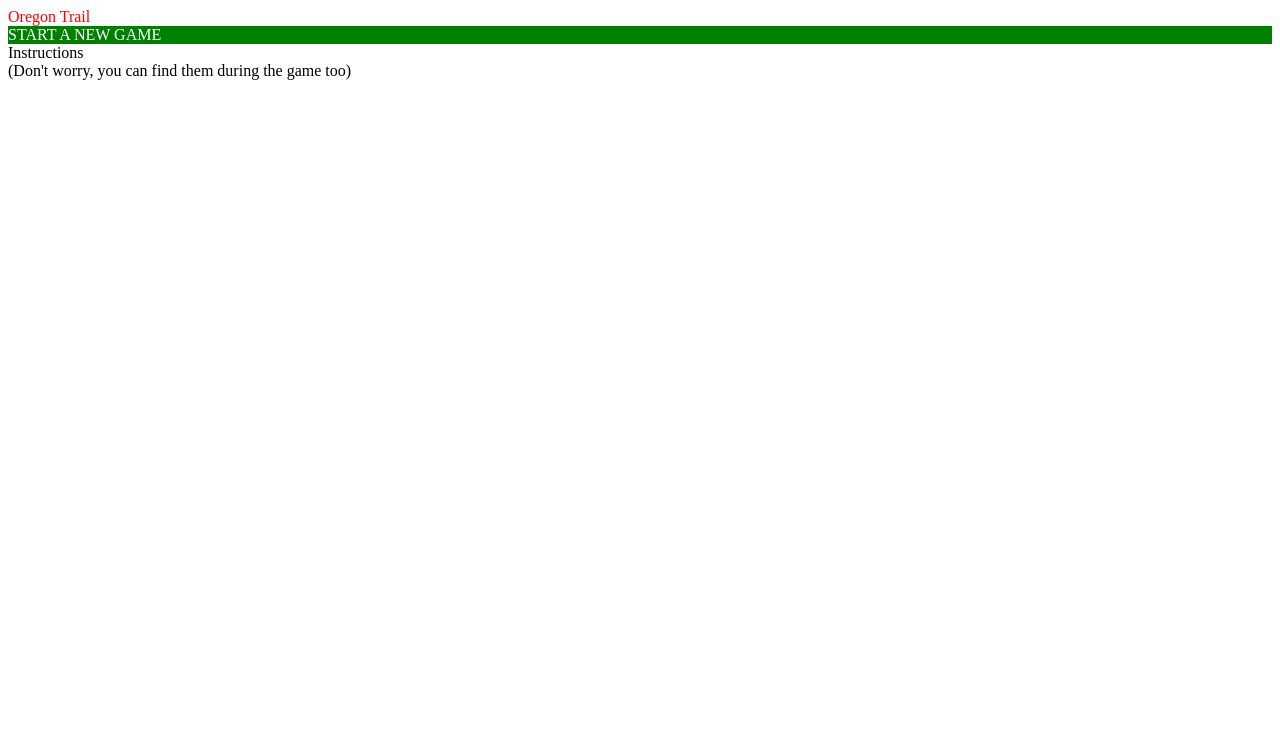
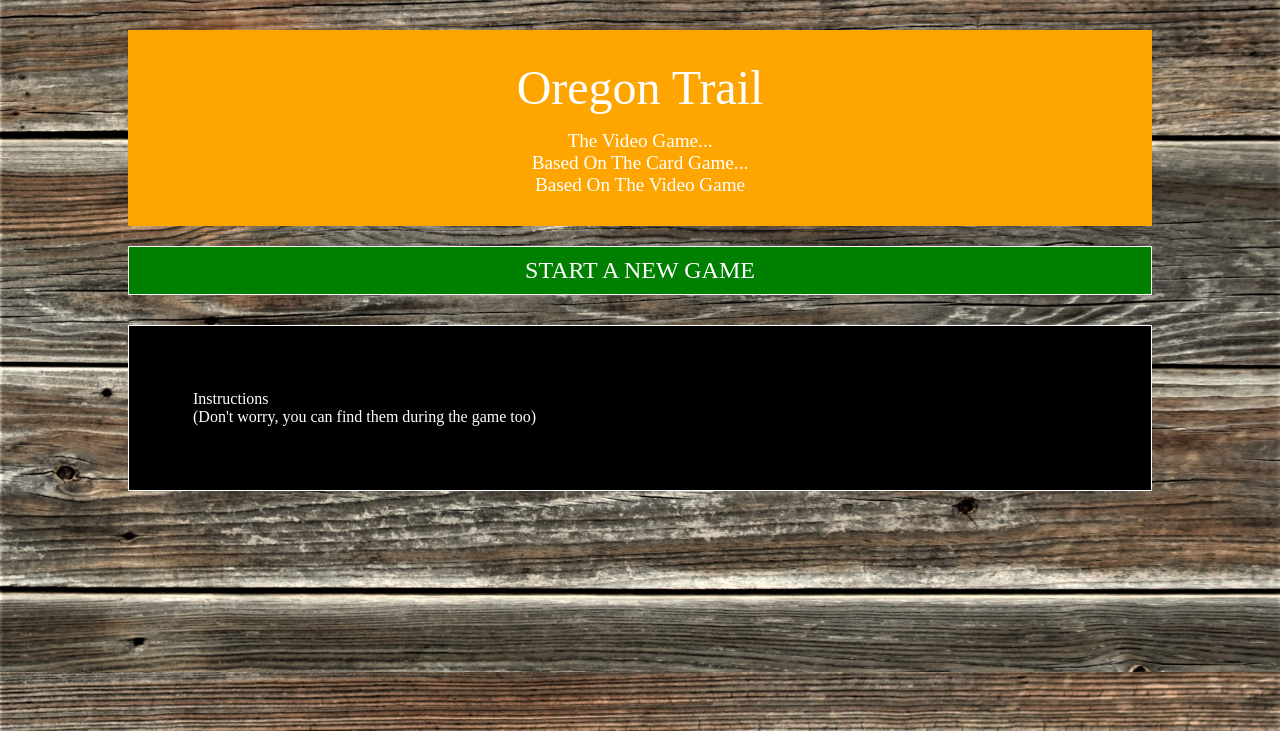
Before and after one commit to Rage6/Oregon_Trail, a PHP site: page / in a window 1280 px wide. Shown: the top 731 px of the page. Run offline with PHP 8.4, Linux system fonts and the light colour scheme.

Commit message:
before connecting to github

```diff
--- a/index.php
+++ b/index.php
@@ -16,7 +16,15 @@
     <script src="index_js/main.js"></script>
   </head>
   <body>
-    <div class="headTitle">Oregon Trail</div>
+    <div class='mainBody'>
+      <div class="headTitle">
+        Oregon Trail
+        <div class="headSubtitle">
+          <div>The Video Game...</div>
+          <div>Based On The Card Game...</div>
+          <div>Based On The Video Game</div>
+        </div>
+      </div>
       <?php
         if (isset($_SESSION['message'])) {
           echo($_SESSION['message']);
@@ -58,8 +66,11 @@
             </div>
           </form>
         </div>
+        <div class="instructionBox">
           <div>Instructions</div>
           <div>(Don't worry, you can find them during the game too)</div>
         </div>
+      </div>
+    </div>
   </body>
 </html>
--- a/index_css/css_360px.css
+++ b/index_css/css_360px.css
@@ -1,14 +1,63 @@
+body {
+  margin: 0;
+  padding: 0;
+  font-size: 16px;
+  background-image: url('../images/old-barn-wood.jpg');
+  background-position: center;
+  background-size: cover;
+}
+
+.mainBody {
+
+}
+
 .headTitle {
-  color: red;
+  margin: 30px 10% 0 10%;
+  padding: 30px 0;
+  color: white;
+  font-size: 3rem;
+  text-align: center;
+  background-color: orange;
+}
+
+.headSubtitle {
+  margin-top: 15px;
+  text-align: center;
+  font-size: 1.2rem;
+}
+
+.message {
+  margin: 10px 20% 0 20%;
+  border: 5px solid white;
+  padding: 10px 0;
+  color: white;
+  text-align: center;
+  background-color: brown;
 }
 
 .newGameBttn {
+  margin: 20px 10% 0 10%;
+  border: 1px solid white;
+  padding: 10px 0;
+  color: white;
+  text-align: center;
+  font-size: 1.5rem;
+  background-color: green;
+}
+
+.newGameBox {
+  margin: 0 10%;
+  border: 1px solid white;
+  border-top: none;
+  display: none;
   background-color: green;
   color: white;
 }
 
-.newGameBox {
-  display: none;
-  background-color: green;
+.instructionBox {
+  margin: 30px 10% 0 10%;
+  border: 1px solid white;
+  padding: 5%;
   color: white;
+  background-color: black;
 }
```
Also changed, not shown: game/game.php (+51 -30 lines), game/game_lead.php (+5 -5 lines), game/style/game_360px.css (+22 -0 lines), images/old-barn-wood.jpg (added). Lines whose indentation alone changed are shown as unchanged.
